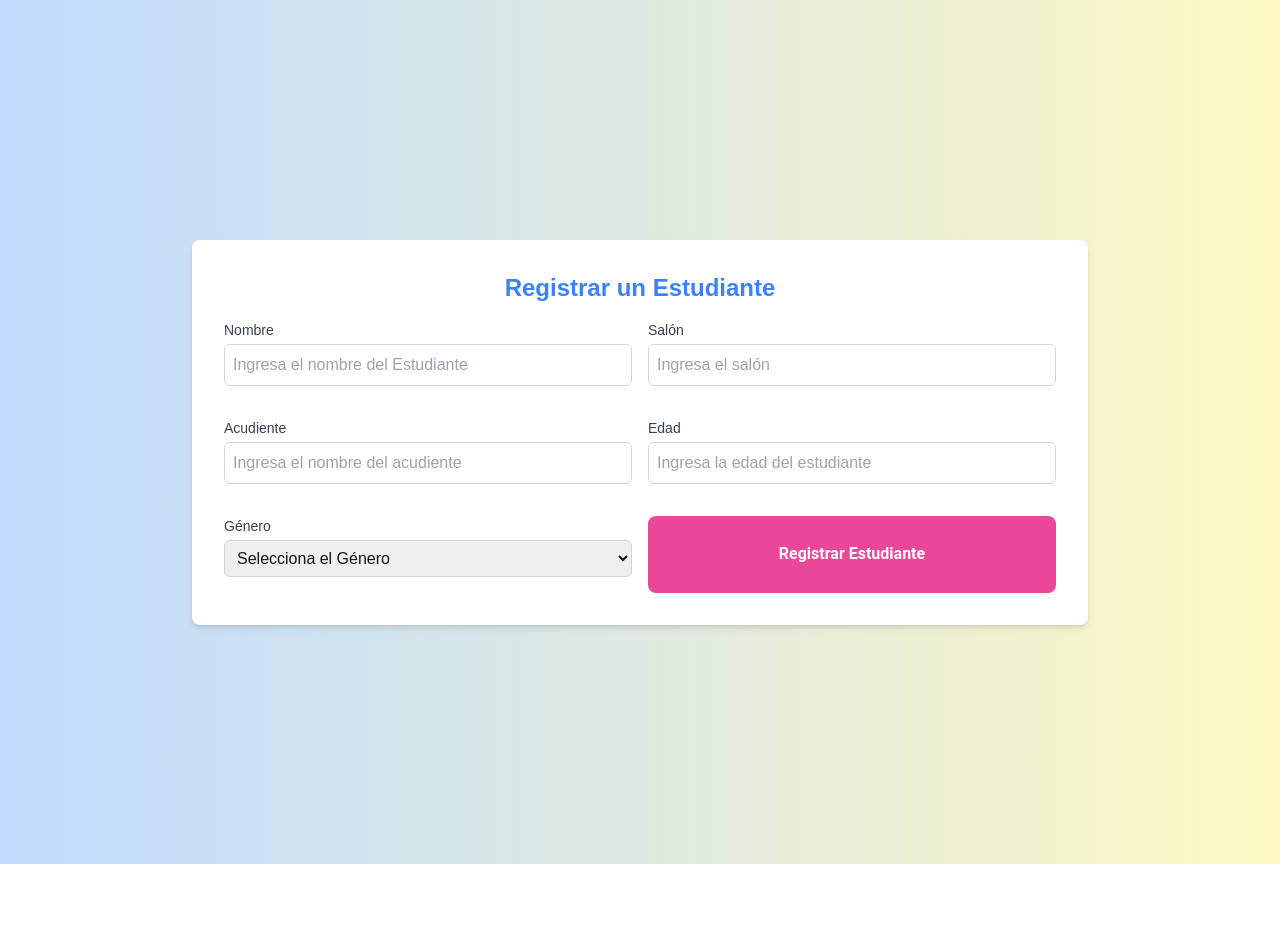
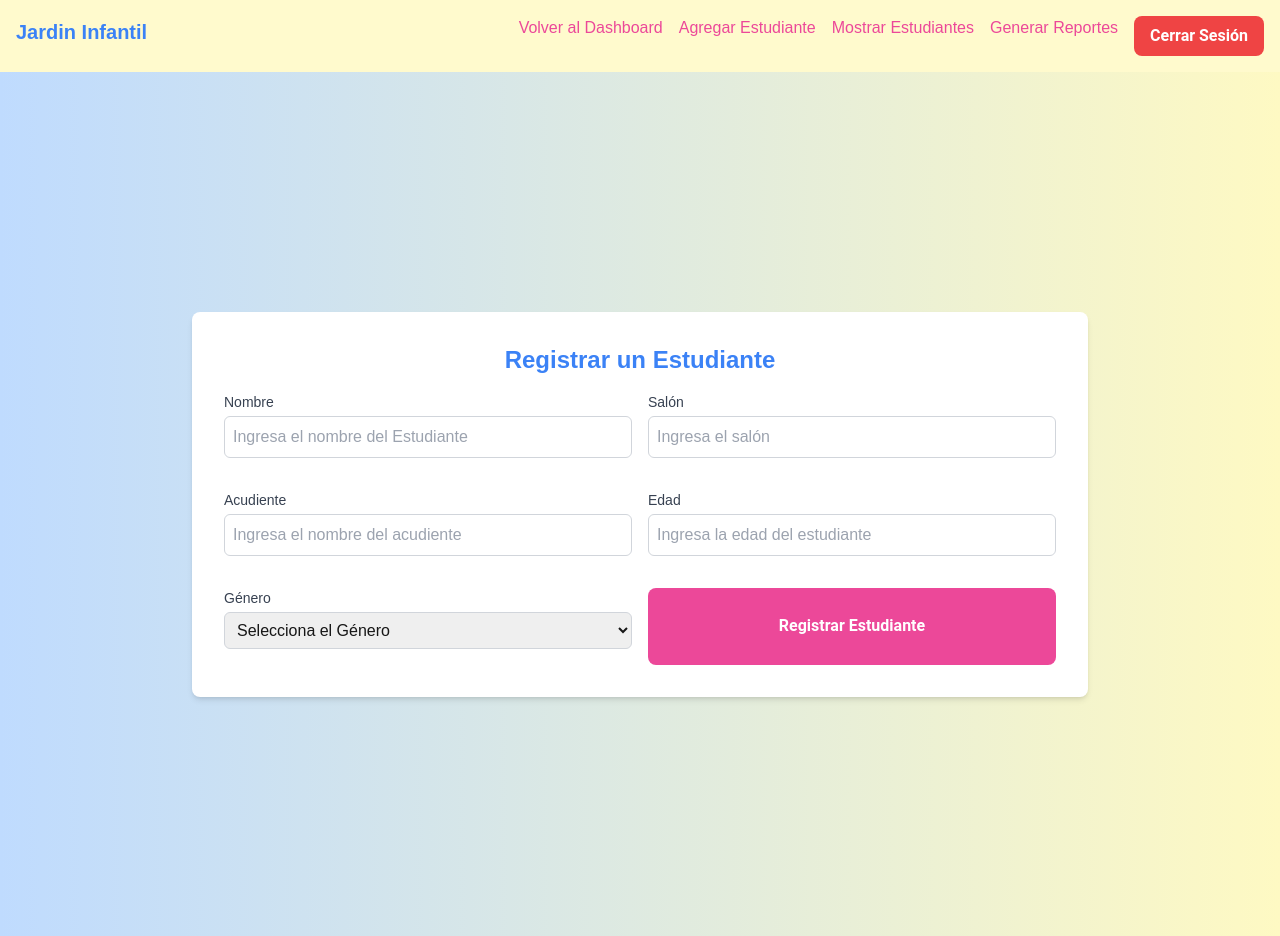
Before and after one commit to Rodro1975/jardin-infantil, a Next.js app: page /agregarEstudiantes in a window 1280 px wide. Before the commit the page ends 864 px from the top, so only its background shows below. Built offline with nearby package versions, Linux system fonts and the light colour scheme; no server answers.

Commit message:
Se crea el componente WorkBar

```diff
--- a/src/app/agregarEstudiantes/page.js
+++ b/src/app/agregarEstudiantes/page.js
@@ -1,10 +1,12 @@
 import FormEstudiantes from "@/components/FormEstudiantes";
+import WorkBar from "@/components/WorkBar";
 
 
 export default function AddComputerPage() {
     return (
       <main>
   {/* Other components or content <RegisterForm /> here! */}
+  <WorkBar/>
   <FormEstudiantes/>
 
       </main>
--- /dev/null
+++ b/src/app/generarReportes/page.js
@@ -0,0 +1,13 @@
+"use client";
+
+import WorkBar from "@/components/WorkBar";
+
+export default function GenerarReportes () {
+
+    return(
+        <div>
+            <WorkBar/>
+            <h1>Hola soy la página para GenerarReportes</h1>
+        </div>
+    )
+}
--- a/src/app/mostrarEstudiantes/page.js
+++ b/src/app/mostrarEstudiantes/page.js
@@ -3,6 +3,7 @@
 import { useEffect, useState } from "react";
 import supabase from "@/utils/supabaseClient";
 import ActualizarEstudiante from "@/components/ActualizarEstudiante";
+import WorkBar from "@/components/WorkBar";
 
 export default function MostrarEstudiantes() {
   const [estudiantes, setEstudiantes] = useState([]);
@@ -46,10 +47,13 @@ export default function MostrarEstudiantes() {
   if (error) return <p>Error: {error}</p>;
 
   return (
+    <div>
+      <WorkBar/>
     <div
       className="flex flex-col items-center bg-blue-50 py-8 min-h-screen"
       style={{ backgroundImage: "url('/kinder2.jpg')", backgroundSize: "cover" }}
     >
+
       <h1 className="text-3xl font-bold text-blue-700 mb-6">Lista de Estudiantes</h1>
       <div className="overflow-auto w-full max-w-screen-lg shadow-lg rounded-lg bg-white bg-opacity-90">
         <table className="min-w-full text-left text-sm">
@@ -98,7 +102,7 @@ export default function MostrarEstudiantes() {
           </tbody>
         </table>
       </div>
-
+      </div>
       {/* Modal para actualizar estudiante */}
       {isEditing && currentEstudiante && (
         <ActualizarEstudiante
--- /dev/null
+++ b/src/components/WorkBar.js
@@ -0,0 +1,69 @@
+"use client";
+
+import { useEffect, useState } from "react";
+import { useRouter } from "next/navigation";
+import supabase from "@/utils/supabaseClient";
+import Link from "next/link";
+
+const WorkBar = () => {
+    const [isMounted, setIsMounted] = useState(false);
+    const [isMenuOpen, setIsMenuOpen] = useState(false);
+    const router = useRouter();
+
+    useEffect(() => {
+        setIsMounted(true);
+    }, []);
+
+    const handleLogout = async () => {
+        try {
+            const { error } = await supabase.auth.signOut();
+            if (error) {
+                console.error("Error al cerrar sesión:", error.message);
+            } else {
+                router.push("/login");
+            }
+        } catch (err) {
+            console.error("Unexpected error:", err);
+        }
+    };
+
+    if (!isMounted) return null; // Evita renderizar antes de que se monte el componente
+
+    return (
+        <div className="bg-[#FFFACD] p-4 shadow-md flex justify-between items-center">
+            <h1 className="text-xl font-bold text-blue-500">Jardin Infantil</h1>
+            <button
+                className="sm:hidden text-blue-500 focus:outline-none"
+                onClick={() => setIsMenuOpen(!isMenuOpen)}
+            >
+                {isMenuOpen ? "✖" : "☰"}
+            </button>
+            <nav
+                className={`${
+                    isMenuOpen ? "block" : "hidden"
+                } sm:flex sm:space-x-4 absolute sm:static bg-[#FFFACD] top-16 left-0 w-full sm:w-auto sm:bg-transparent z-10`}
+            >
+                <Link href="/dashboard">
+                    <span className="block sm:inline text-pink-500 hover:text-blue-600 transition duration-300 cursor-pointer px-4 py-2 sm:p-0">Volver al Dashboard</span>
+                </Link>
+                <Link href="/agregarEstudiantes">
+                    <span className="block sm:inline text-pink-500 hover:text-blue-600 transition duration-300 cursor-pointer px-4 py-2 sm:p-0">Agregar Estudiante</span>
+                </Link>
+                <Link href="/mostrarEstudiantes">
+                    <span className="block sm:inline text-pink-500 hover:text-blue-600 transition duration-300 cursor-pointer px-4 py-2 sm:p-0">Mostrar Estudiantes</span>
+                </Link>
+                <Link href="/generarReportes">
+                    <span className="block sm:inline text-pink-500 hover:text-blue-600 transition duration-300 cursor-pointer px-4 py-2 sm:p-0">Generar Reportes</span>
+                </Link>
+                <button
+                    onClick={handleLogout}
+                    className="block sm:inline bg-red-500 text-white px-4 py-2 rounded-lg hover:bg-red-600 transition duration-300 mx-auto sm:m-0"
+                >
+                    Cerrar Sesión
+                </button>
+            </nav>
+        </div>
+    );
+};
+
+export default WorkBar;
```
